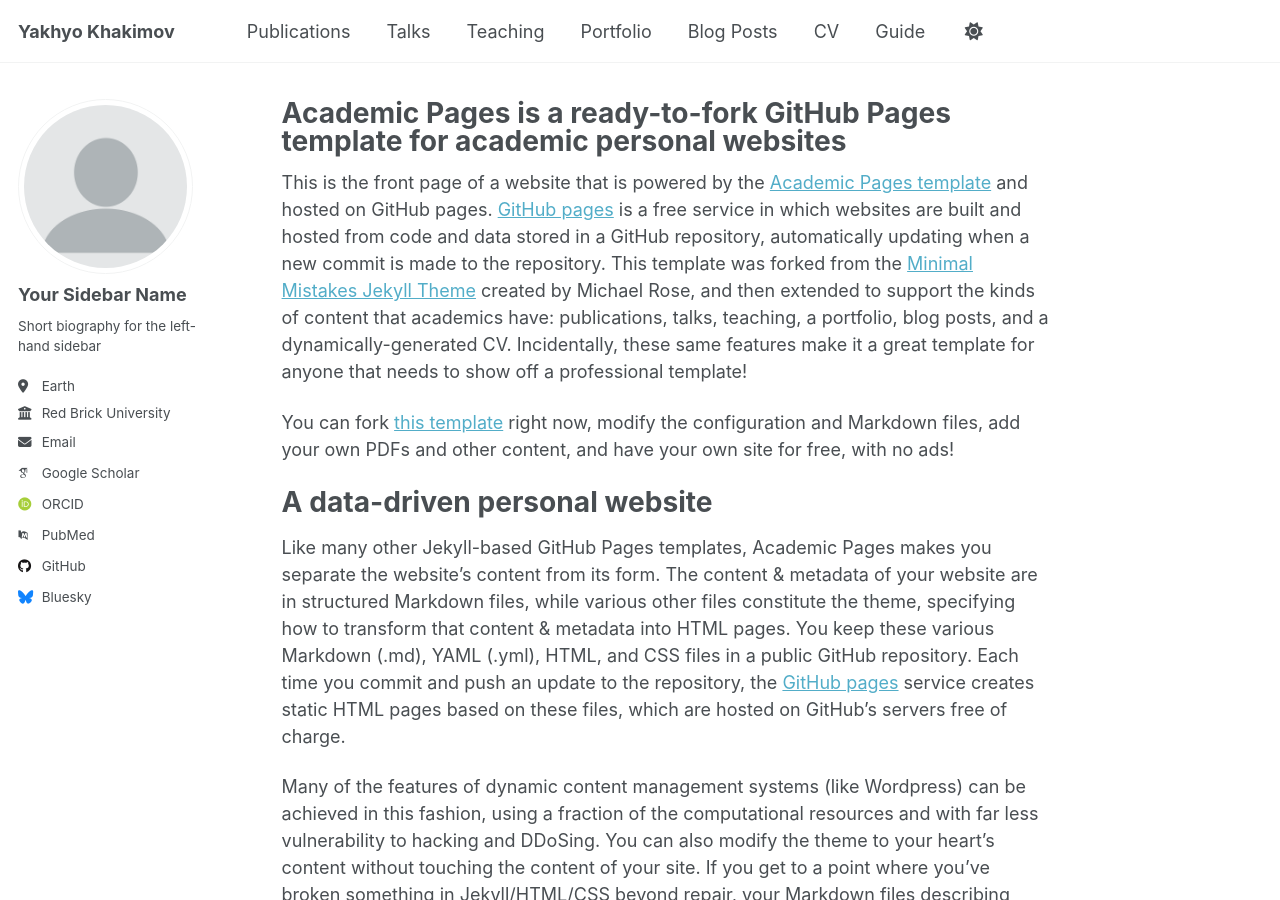
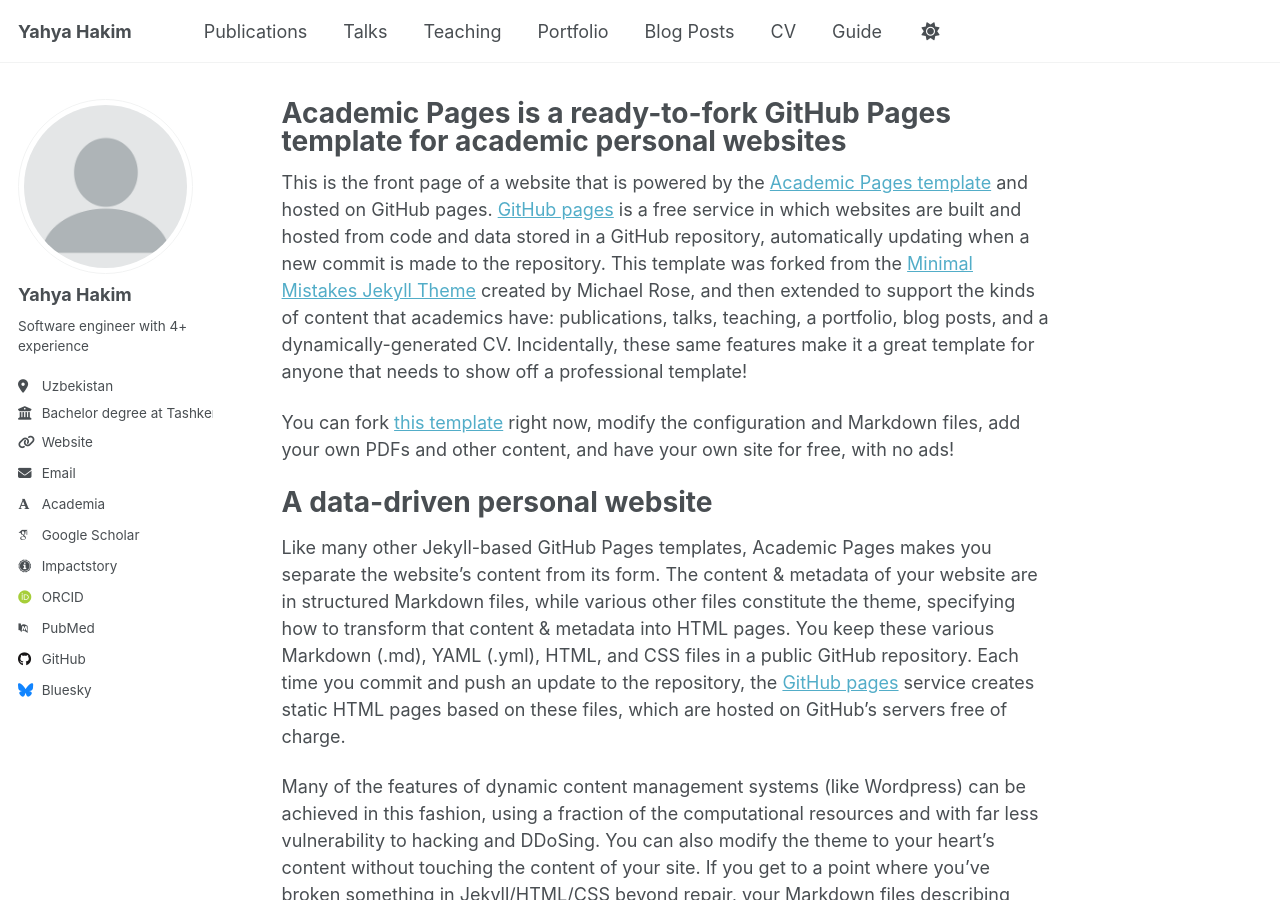
Before and after one commit to yahyoHakimov/yahyoHakimov.github.io, a Jekyll site: the page built from _pages/about.md, in a window 1280 px wide and 900 px high. Built offline with Jekyll 4.4.1, drawn with Linux system fonts in a browser that asks for light colours; some web fonts are replaced; a script that is not in the unit is left out.

Commit message:
Update _config.yml
change links

```diff
--- a/_config.yml
+++ b/_config.yml
@@ -9,7 +9,7 @@
 # Basic Site Settings
 locale                   : "en-US"
 site_theme               : "default" # Currently available options are "default", "air"
-title                    : "Yakhyo Khakimov"
+title                    : "Yahya Hakim"
 title_separator          : "-"
 name                     : &name Yahya"
 description              : &description "personal description"
@@ -20,21 +20,21 @@
 author:
   # Biographic information
   avatar           : "profile.png"
-  name             : "Your Sidebar Name"
+  name             : "Yahya Hakim"
   pronouns         : # example: "she/her"
-  bio              : "Short biography for the left-hand sidebar"
-  location         : "Earth"
-  employer         : "Red Brick University"
-  uri              : # URL
-  email            : "none@example.org"
+  bio              : "Software engineer with 4+ experience"
+  location         : "Uzbekistan"
+  employer         : "Bachelor degree at Tashkent university of information technology"
+  uri              : https://tuit.uz/
+  email            : "yahyokhakim@gmail.com"
 
   # Academic websites
-  academia         : # URL
+  academia         : http://independent.academia.edu/HakimovYahyo
   arxiv            : # URL - Update with the correct link to your profile
-  googlescholar    : "https://scholar.google.com/citations?user=PS_CX0AAAAAJ"
+  googlescholar    : "https://scholar.google.com/citations?hl=en&user=0TdMQHoAAAAJ"
   inspire-hep      : # URL
-  impactstory      : # URL
-  orcid            : "http://orcid.org/yourorcidurl"
+  impactstory      : "https://orcid.org/0009-0008-1250-3314"
+  orcid            : "https://orcid.org/0009-0008-1250-3314"
   semantic         : # URL
   pubmed           : "https://www.ncbi.nlm.nih.gov/pubmed/?term=john+snow"
   researchgate     : # URL
@@ -44,7 +44,7 @@
   bitbucket        : # Username - Update with your username on the site
   codepen          : # Username
   dribbble         : # Username
-  github           : "academicpages"
+  github           : "yahyoHakimov"
   kaggle           : # Username
   stackoverflow    : # User number or user number and name (i.e., use "1" or "1/jeff-atwood")
 
```
